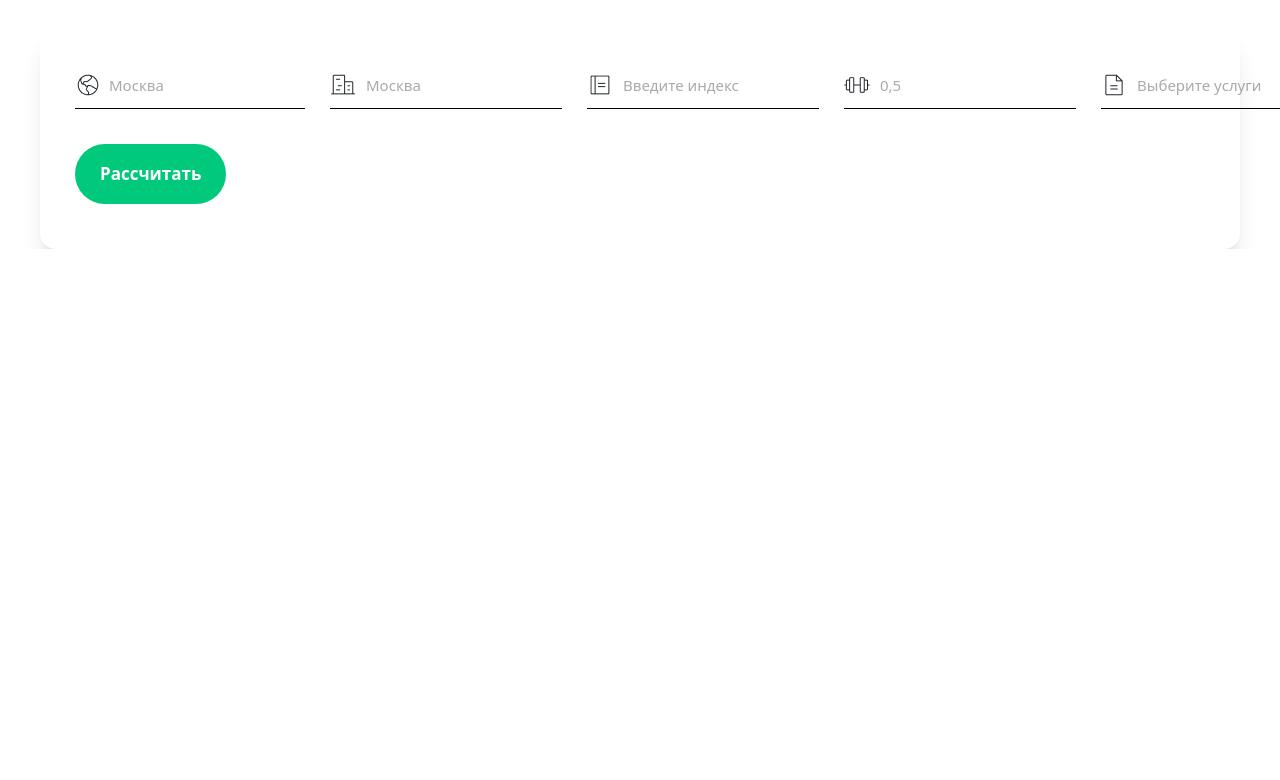
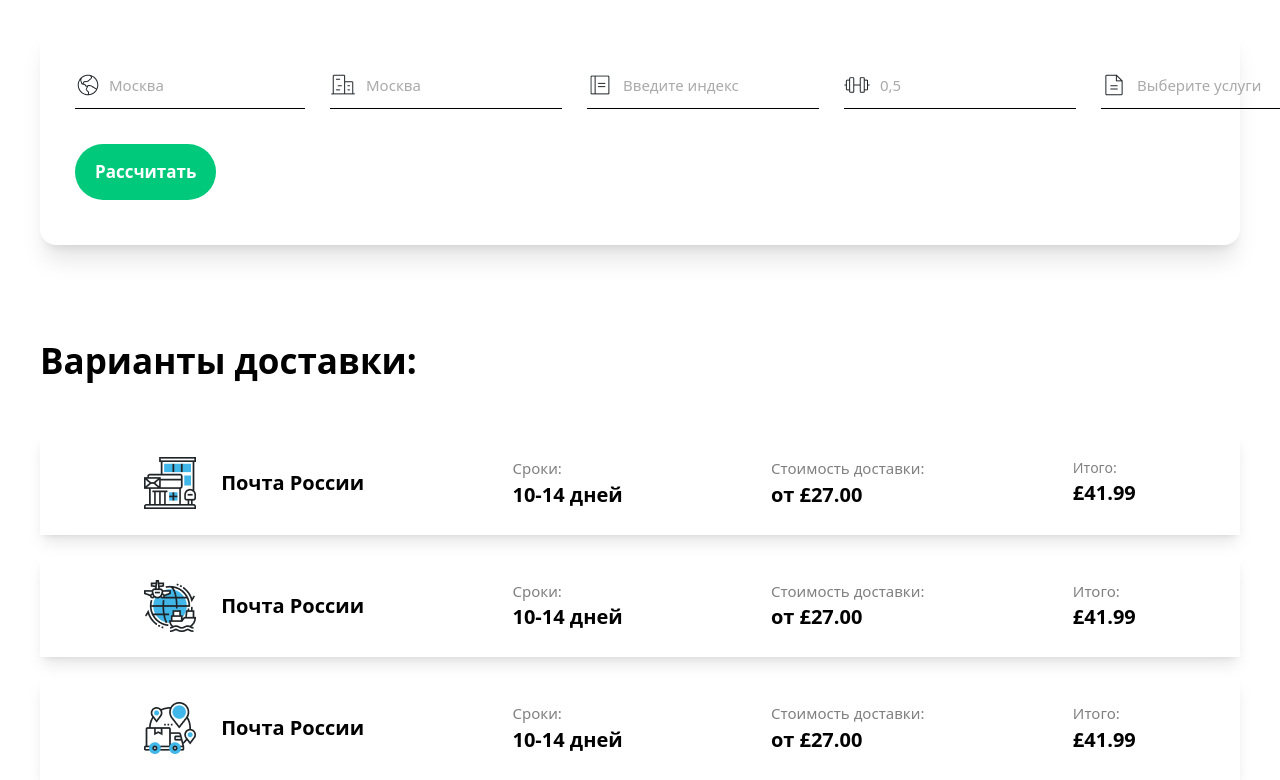
Before and after one commit to rxmnw/HOMEWORK-26-04-26, a website: page index.html in a window 1280 px wide. Shown: the part 3009-3789 px from the top of the page. Before the commit the page ends 3258 px from the top, so only its background shows below. Drawn offline with Linux system fonts and the light colour scheme.

Commit message:
section5 in page 1

```diff
--- a/index.html
+++ b/index.html
@@ -180,12 +180,70 @@
                     <input type="text" Placeholder="Выберите услуги" class="text-[#555555] text-[15px] outline-none text-[15px]" />
                 </div>
                 </div>
-                <button class="text-[17px] font-bold p-[17px_25px] rounded-[36px] bg-[#00C97B] text-[white] mt-[35px]">Рассчитать</button>
+                <button class="text-[17px] font-bold p-[15px_20px] rounded-[30px] bg-[#00C97B] text-[white] mt-[35px]">Рассчитать</button>
             </div>
       </section>
 
 
-
+       <section class="max-w-300 m-auto mt-[50px]">
+        <p class="text-[35px] font-extrabold mt-[90px] hidden lg:block">Варианты доставки:</p>
+        <div class="mt-[45px] hidden lg:block">
+            <div class="flex justify-around mt-[20px] p-[25px_30px] shadow-lg">
+                <div class="flex items-center gap-[25px]">
+                    <img src="./src/Иконка (9).png" alt="">
+                    <p class="text-[20px] font-bold">Почта России</p>
+                </div>
+                <div>
+                    <p class="text-[15px] text-[grey] font-normal">Сроки:</p>
+                    <p class="text-[20px] font-bold">10-14 дней</p>
+                </div>
+                <div>
+                    <p class="text-[15px] text-[grey] font-normal">Стоимость доставки:</p>
+                    <p class="text-[20px] font-bold">от £27.00</p>
+                </div>
+                <div>
+                    <p class="text-[14px] text-[grey] font-normal">Итого:</p>
+                    <p class="text-[20px] font-bold">£41.99</p>
+                </div>
+            </div>
+            <div class="flex justify-around mt-[20px] p-[25px_30px] shadow-lg mt-[20px]">
+                <div class="flex items-center gap-[25px]">
+                    <img src="./src/Group 30.png" alt="">
+                    <p class="text-[20px] font-bold">Почта России</p>
+                </div>
+                <div>
+                    <p class="text-[15px] text-[grey] font-normal">Сроки:</p>
+                    <p class="text-[20px] font-bold">10-14 дней</p>
+                </div>
+                <div>
+                    <p class="text-[15px] text-[grey] font-normal">Стоимость доставки:</p>
+                    <p class="text-[20px] font-bold">от £27.00</p>
+                </div>
+                <div>
+                    <p class="text-[15px] text-[grey] font-normal">Итого:</p>
+                    <p class="text-[20px] font-bold">£41.99</p>
+                </div>
+            </div>
+            <div class="flex justify-around mt-[20px] p-[25px_30px] shadow-lg mt-[20px]">
+                <div class="flex items-center gap-[25px]">
+                    <img src="./src/Иконка (10).png" alt="">
+                    <p class="text-[20px] font-bold">Почта России</p>
+                </div>
+                <div>
+                    <p class="text-[15px] text-[grey] font-normal">Сроки:</p>
+                    <p class="text-[20px] font-bold">10-14 дней</p>
+                </div>
+                <div>
+                    <p class="text-[15px] text-[grey] font-normal">Стоимость доставки:</p>
+                    <p class="text-[20px] font-bold">от £27.00</p>
+                </div>
+                <div>
+                    <p class="text-[15px] text-[grey] font-normal">Итого:</p>
+                    <p class="text-[20px] font-bold">£41.99</p>
+                </div>
+            </div>
+        </div>
+      </section>
 
 </main>
 </body>
```
Also changed, not shown: src/output.css.
